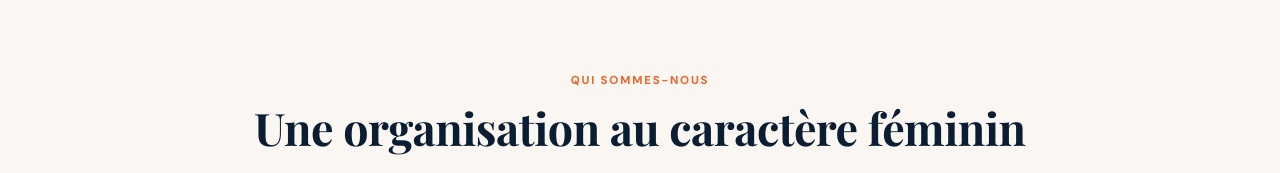
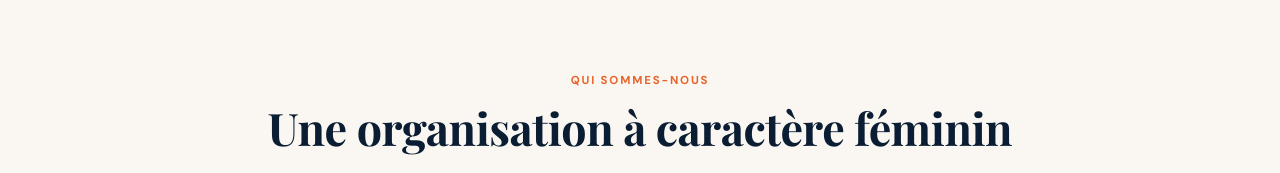
Before and after one commit to panacea360/ufad, a plain HTML site: page index.html in a window 1280 px wide. Shown: the part 779-952 px from the top of the page. Drawn offline with nearby package versions, Linux system fonts and the light colour scheme.

Commit message:
Update index.html

```diff
--- a/index.html
+++ b/index.html
@@ -1083,7 +1083,7 @@
         <div class="section-header">
             <span class="section-eyebrow lang-fr">Qui Sommes-Nous</span>
             <span class="section-eyebrow lang-en">Who We Are</span>
-            <h2 class="lang-fr">Une organisation au caractère féminin</h2>
+            <h2 class="lang-fr">Une organisation à caractère féminin</h2>
             <h2 class="lang-en">An organization with a feminine character</h2>
         </div>
         <p class="about-intro lang-fr">L'UFAD ONGD est une organisation nationale humanitaire non gouvernementale à « Caractère Féminin », non confessionnelle et apolitique, créée le 23 Septembre 2015 dans la Province du Nord-Kivu en RDC. UFAD se consacre à lutter contre les inégalités sociales, réduire la souffrance et mettre fin à la pauvreté extrême.</p>
```
